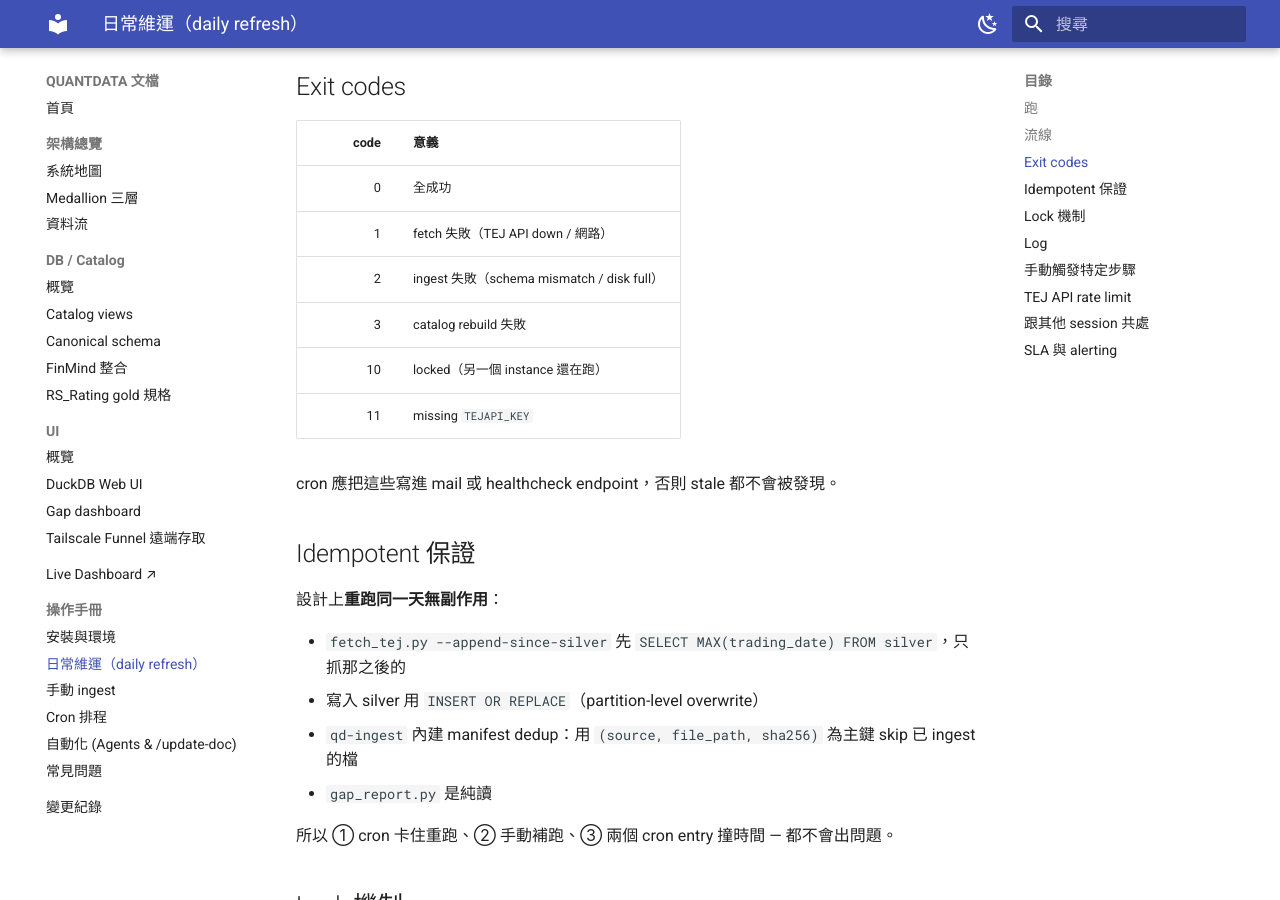
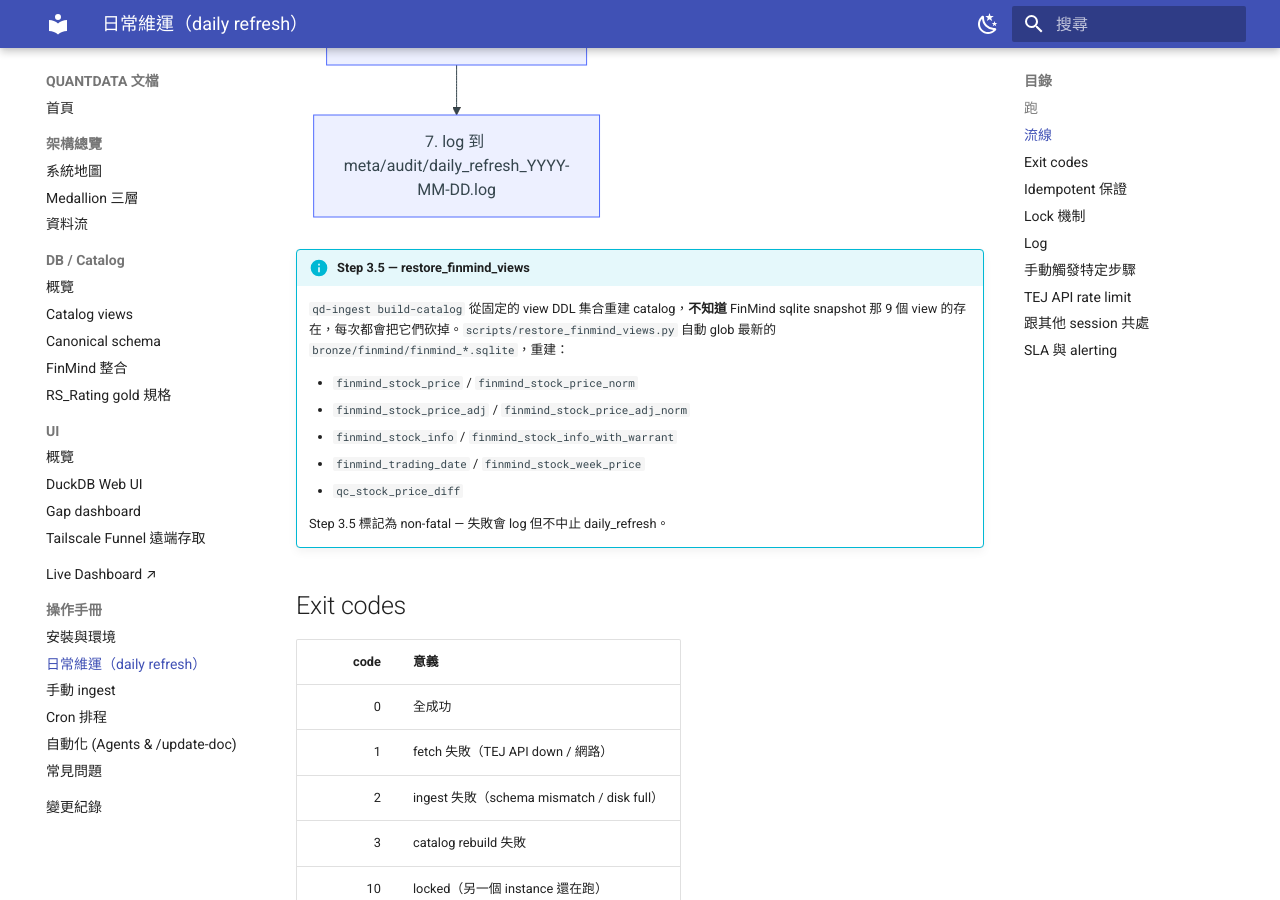
Before and after one commit to gsinvest017-ai/gs-scraper, an MkDocs documentation site: the page built from docs-site/ops/daily-refresh.md, in a window 1280 px wide and 900 px high, scrolled down 1496 px. Built offline with MkDocs 1.6.1 and Material for MkDocs 9.7.7, drawn with Linux system fonts in a browser that asks for light colours.

Commit message:
docs: refresh doc-site to match HEAD (24fd7ab)
Bring docs-site/ in sync with source changes since 2026-05-21:

- changelog.md: add 2026-05-25 entry summarising automation skills,
  TX/MTX continuous extension, TEJ catch-up totals, FinMind tick launch,
  and gap_report snapshot category
- ops/daily-refresh.md: add step 3.5 (restore_finmind_views) to the
  pipeline mermaid + explain why it's needed (build-catalog drops views)
- db/views.md: note TX/MTX continuous now max 2026-05-22, with the new
  rows coming from bars_1d-derived (NULL adj_factor, source-tagged)
- db/finmind.md: link to scripts/restore_finmind_views.py and document
  the new auto-rebind workflow

mkdocs build --strict PASS; gap_dashboard regen mirrored to docs-site/.
Not pushed — push to trigger docs.yml when ready.

````diff
--- a/docs-site/ops/daily-refresh.md
+++ b/docs-site/ops/daily-refresh.md
@@ -19,11 +19,24 @@ flowchart TB
     L3["3. fetch_tej.py --table all --append-since-silver<br/>CSV → bronze + silver delta"]
     L4["4. qd-ingest tej-{stock,inst-stock,margin}<br/>silver bars/flows"]
     L5["5. qd-ingest build-catalog<br/>(staging swap 若 UI lock 還在)"]
-    L6["6. gap_report.py --format all<br/>更新 docs/gap_dashboard.html"]
+    L55["5.5 restore_finmind_views.py<br/>還原被 build-catalog 砍掉的 finmind_* + qc views"]
+    L6["6. gap_report.py --format all<br/>更新 docs/gap_dashboard.html + docs-site/ mirror"]
     L7["7. log 到 meta/audit/daily_refresh_YYYY-MM-DD.log"]
 
-    L1 --> L2 --> L3 --> L4 --> L5 --> L6 --> L7
+    L1 --> L2 --> L3 --> L4 --> L5 --> L55 --> L6 --> L7
 ```
+
+!!! info "Step 3.5 — restore_finmind_views"
+
+    `qd-ingest build-catalog` 從固定的 view DDL 集合重建 catalog，**不知道** FinMind sqlite snapshot 那 9 個 view 的存在，每次都會把它們砍掉。`scripts/restore_finmind_views.py` 自動 glob 最新的 `bronze/finmind/finmind_*.sqlite`，重建：
+
+    - `finmind_stock_price` / `finmind_stock_price_norm`
+    - `finmind_stock_price_adj` / `finmind_stock_price_adj_norm`
+    - `finmind_stock_info` / `finmind_stock_info_with_warrant`
+    - `finmind_trading_date` / `finmind_stock_week_price`
+    - `qc_stock_price_diff`
+
+    Step 3.5 標記為 non-fatal — 失敗會 log 但不中止 daily_refresh。
 
 ## Exit codes
 
--- a/docs/gap_dashboard.html
+++ b/docs/gap_dashboard.html
@@ -41,7 +41,7 @@
 </head>
 <body>
 <h1>📊 QUANTDATA Gap Dashboard</h1>
-<div class="subtitle">Generated 2026-05-25 10:45:19 · catalog: <code>catalog/quant.duckdb</code> · 26 datasets monitored</div>
+<div class="subtitle">Generated 2026-05-25 11:09:22 · catalog: <code>catalog/quant.duckdb</code> · 26 datasets monitored</div>
 
 <div class="summary">
   <div class="pill STALE">🔴 STALE<br><b>8</b></div>
````
Also changed, not shown: docs-site/changelog.md (+11 -0 lines), docs-site/db/finmind.md (+13 -1 lines), docs-site/db/views.md (+9 -3 lines), 1 other file.
